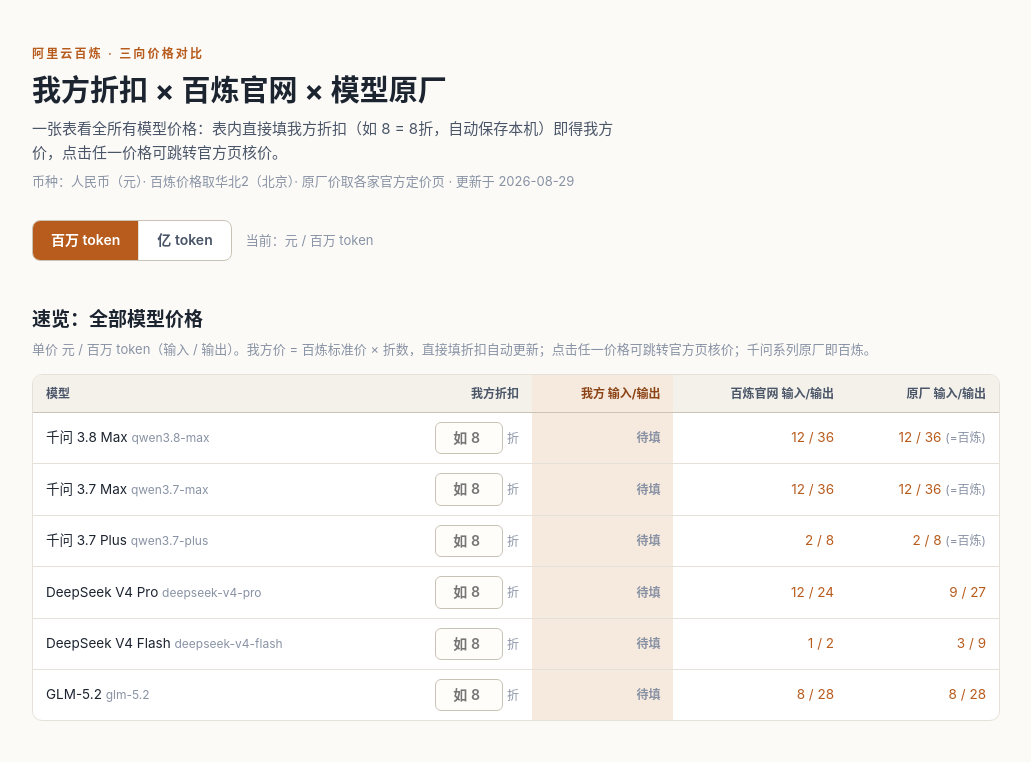
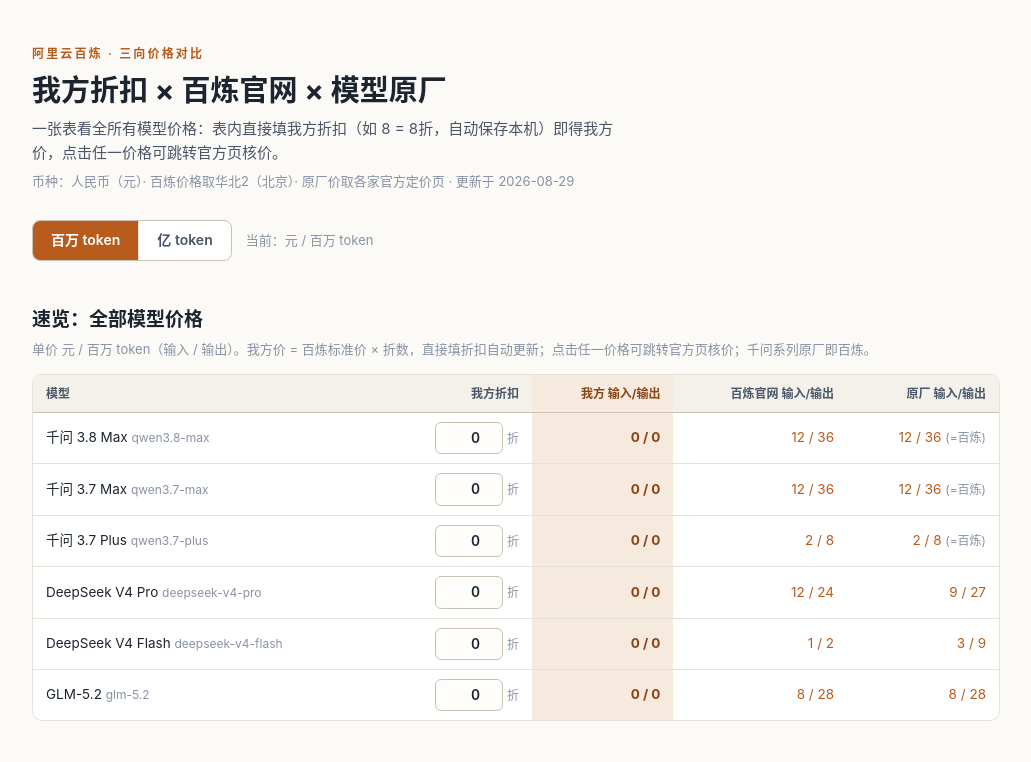
Before and after one commit to onelives/token-price, a website: page index.html in a window 1280 px wide. Shown: the top 762 px of the page, without its empty margins (124-1155 px from the left). Drawn offline with Linux system fonts and the light colour scheme.

Commit message:
feat: 我方折扣默认 0 折，去掉待填状态

```diff
--- a/index.html
+++ b/index.html
@@ -307,12 +307,13 @@
       var bl = m.bailian;
       var og = m.origin;
       var mine = ours[m.id] || {};
-      var rate = (mine.rate !== undefined && mine.rate !== null && mine.rate !== '') ? Number(mine.rate) : null;
+      var rawRate = (mine.rate !== undefined && mine.rate !== null && mine.rate !== '') ? Number(mine.rate) : 0;
+      var rate = (!isNaN(rawRate)) ? rawRate : 0;
 
-      // 我方价 = 百炼标准价 × 折数 / 10（规范单位：元/百万 token）
-      var myIn = (rate !== null && !isNaN(rate)) ? bl.inP * rate / 10 : null;
-      var myOut = (rate !== null && !isNaN(rate)) ? bl.outP * rate / 10 : null;
-      var shownRate = (rate !== null && !isNaN(rate)) ? String(rate) : '';
+      // 我方价 = 百炼标准价 × 折数 / 10（规范单位：元/百万 token），折扣默认 0
+      var myIn = bl.inP * rate / 10;
+      var myOut = bl.outP * rate / 10;
+      var shownRate = String(rate);
 
       var ogIn = og ? og.inP : bl.inP;
       var ogOut = og ? og.outP : bl.outP;
@@ -333,7 +334,7 @@
             '<input id="rate-' + m.id + '" data-model="' + m.id + '" data-kind="rate" type="number" min="0" max="10" step="0.1" placeholder="如 8" value="' + esc(shownRate) + '">' +
             '<span class="dunit">折</span>' +
           '</td>' +
-          '<td class="ours-col">' + (myIn === null ? '<span class="dim">待填</span>' : fmtMoney(myIn) + ' / ' + fmtMoney(myOut)) + '</td>' +
+          '<td class="ours-col">' + fmtMoney(myIn) + ' / ' + fmtMoney(myOut) + '</td>' +
           '<td>' + priceCell(bl.inP, bl.outP, blLink) + '</td>' +
           '<td>' + priceCell(ogIn, ogOut, ogLink) + (og ? '' : ' <span class="dim">(=百炼)</span>') + '</td>' +
         '</tr>';
```
Also changed, not shown: scripts/test.js (+7 -5 lines), template.html (+7 -6 lines).
